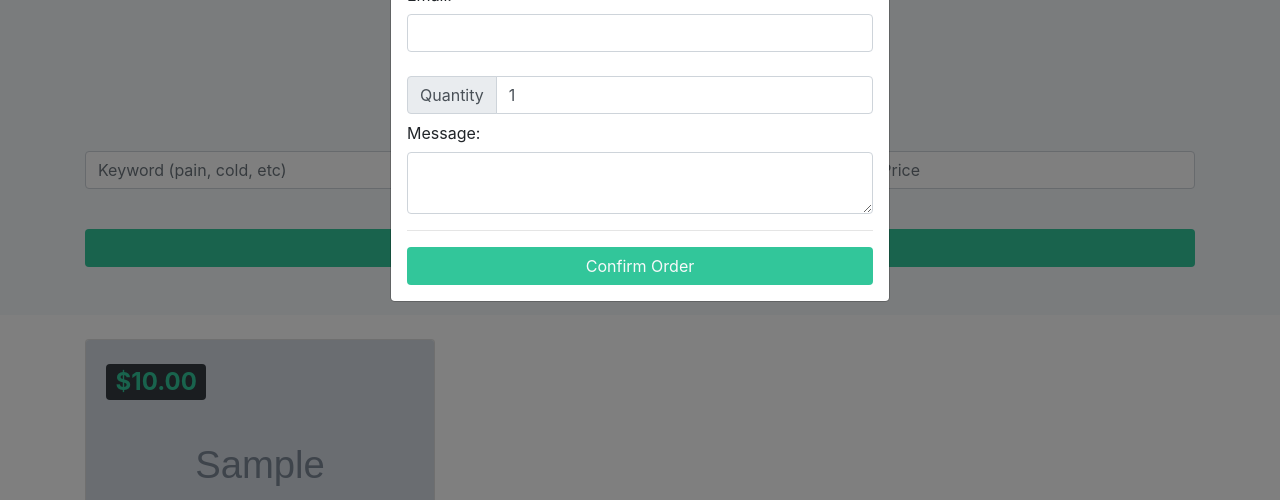
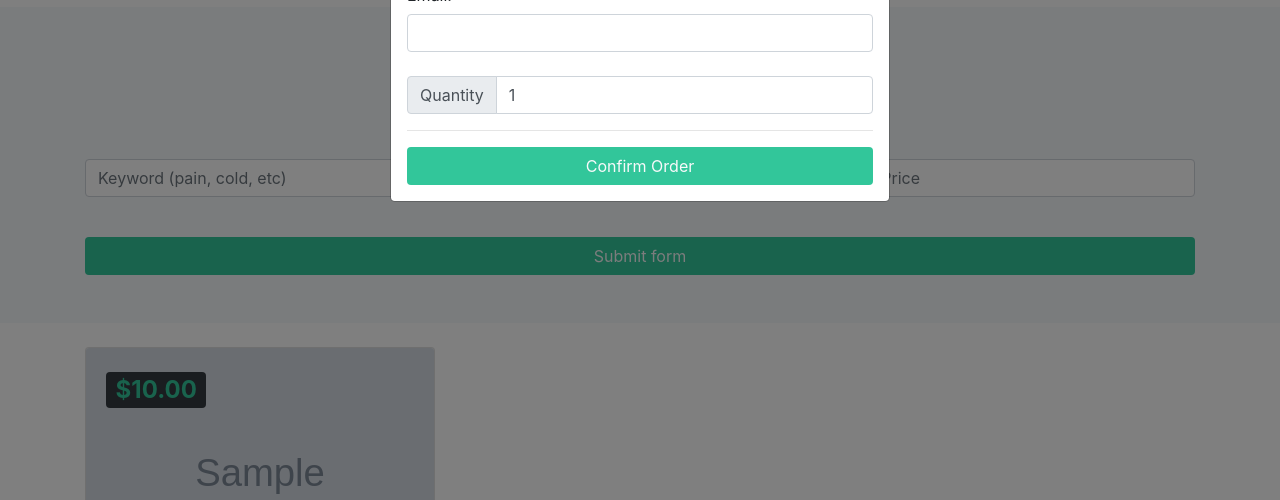
Before and after one commit to ASingh369/dbclinic, a Django app: page /pharmacy in a window 1280 px wide, after a click on "Order Medicine". Shown: the part 300-800 px from the top of the page. Run offline with Django 3.2, Linux system fonts and the light colour scheme; tables that the repository leaves empty hold one stand-in row (values such as "Sample post"); grey boxes marked "Sample" are stand-in pictures; some libraries are stand-ins or nearby versions.

Commit message:
order medicines

```diff
--- a/pharmacy/urls.py
+++ b/pharmacy/urls.py
@@ -6,4 +6,5 @@ urlpatterns = [
     path('', views.index, name='index'),
     path('about', views.about, name='about'),
     path('pharmacy', views.pharmacy, name="pharmacy"),
+    path('order_medicine', views.order_medicine, name="order_medicine"),
 ]
--- a/pharmacy/views.py
+++ b/pharmacy/views.py
@@ -1,8 +1,9 @@
-from django.shortcuts import render
+from django.shortcuts import render, redirect
 
 from django.core.paginator import EmptyPage, PageNotAnInteger, Paginator
+from django.contrib import messages, auth
 
-from .models import Medicine
+from .models import Medicine, Order
 
 
 def index(request):
@@ -18,12 +19,28 @@ def index(request):
 def about(request):
     return render(request, 'pages/about.html')
 
+def order_medicine(request):
+    if request.method == 'POST':
+        med_id = request.POST['med_id']
+        name = request.POST['name']
+        email = request.POST['email']
+        quantity = int(request.POST['quantity'])
+        user_id = request.POST['user_id']
+
+        medicine = Medicine.objects.get(id=med_id)
+
+        medicine.medQuantity = medicine.medQuantity - quantity
+        medicine.save()
+
+        order = Order(medicine=medicine, name=name, email=email, quantity=quantity, user_id=user_id)
+
+        order.save()
+        messages.success(request, 'Your order was placed successfully! You can pick it up whenever you visit our clinic')
+
+    return redirect('pharmacy')
 
 def pharmacy(request):
     # All Medicines
-    if request.method == 'POST':
-        print("Ok now make this work")
-
     queryset_list = Medicine.objects.order_by('medName')
 
     # filter by keywords
--- a/templates/pages/pharmacy.html
+++ b/templates/pages/pharmacy.html
@@ -16,6 +16,10 @@
           </div>
         </div>
       </section>
+
+      <div class="mt-2"></div>
+      <!--Alerts-->
+      {% include 'partials/_alerts.html' %}
 
       <section class="bg-light2">
         <div class="container py-5 text-center">
@@ -116,29 +120,39 @@
 
                             <!-- Medicine form -->
 
-                                <form action="{% url 'pharmacy' %}" method="POST">
+                                <form action="{% url 'order_medicine' %}" method="POST">
                                   {% csrf_token %}
+                                  {% if user.is_authenticated %}
+                                    <input type="hidden" name="user_id" value="{{ user.id }}">
+                                  {% else %}
+                                    <input type="hidden" name="user_id" value="0">
+                                  {% endif %}
+                                  <input type="hidden" name="med_id" value="{{ medicine.id }}">
                                   <div class="form-group">
                                     <label for="property_name" class="col-form-label">Medicine:</label>
-                                    <input type="text" name="medicine" class="form-control" value="{{ medicine.medName }}" disabled>
+                                    <input type="text" name="medicine" class="form-control" value="{{ medicine.medName }}" readonly>
                                   </div>
                                   <div class="form-group mb-0">
                                     <label for="name" class="col-form-label">Name:</label>
-                                    <input type="text" name="name" class="form-control" required>
+                                    <input type="text" name="name" class="form-control disabled"
+                                    {% if request.user.is_authenticated %}
+                                      value="{{ request.user.username }}" readonly
+                                    {% endif %}
+                                    required>
                                   </div>
                                   <div class="form-group mb-4">
                                     <label for="email" class="col-form-label">Email:</label>
-                                    <input type="email" name="email" class="form-control" required>
+                                    <input type="email" name="email" class="form-control"
+                                    {% if request.user.is_authenticated %}
+                                      value="{{ request.user.email }}" readonly
+                                    {% endif %}
+                                    required>
                                   </div>
                                   <div class="input-group">
                                     <div class="input-group-prepend">
                                         <span class="input-group-text">Quantity</span>
                                     </div>
-                                    <input type="number" name="quantity" value="1" class="form-control">
-                                  </div>
-                                  <div class="form-group">
-                                    <label for="message" class="col-form-label">Message:</label>
-                                    <textarea name="message" class="form-control"></textarea>
+                                    <input type="number" name="quantity" max="{{ medicine.medQuantity }}" value="1" class="form-control">
                                   </div>
                                   <hr>
                                   <input type="submit" value="Confirm Order" class="btn btn-block text-light bg-primary1">
```
